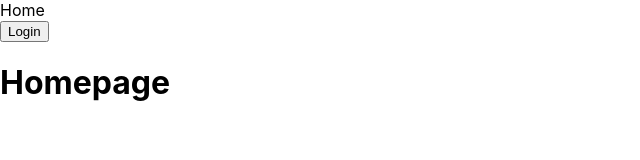
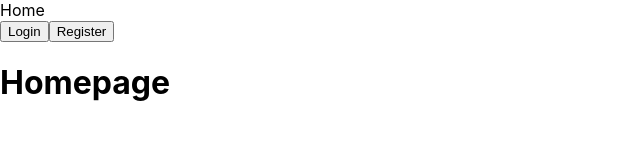
Before and after one commit to thewilheim/snswlicensereact, a React (Create React App) app: page / in a window 1280 px wide. Shown: the top 160 px of the page, without its empty margins (0-640 px from the left). Built offline with nearby package versions, Linux system fonts and the light colour scheme.

Commit message:
added register button to nav

```diff
--- a/src/App.js
+++ b/src/App.js
@@ -26,7 +26,10 @@ function App() {
               <button onClick={() => logOut()}>Log Out</button>
             </div>
           ) : (
+            <>
             <button onClick={() => navigate("/login")}>Login</button>
+            <button onClick={() => navigate("/register")}>Register</button>
+            </>
           )}
         </nav>
       </header>
```
